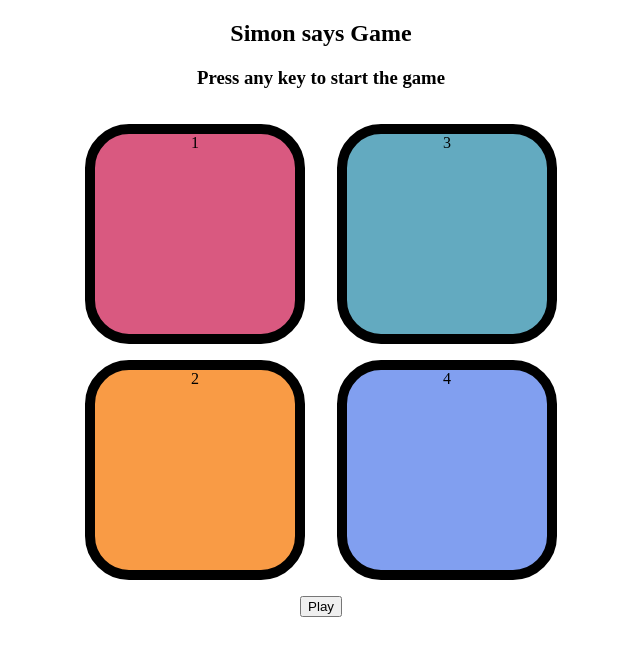
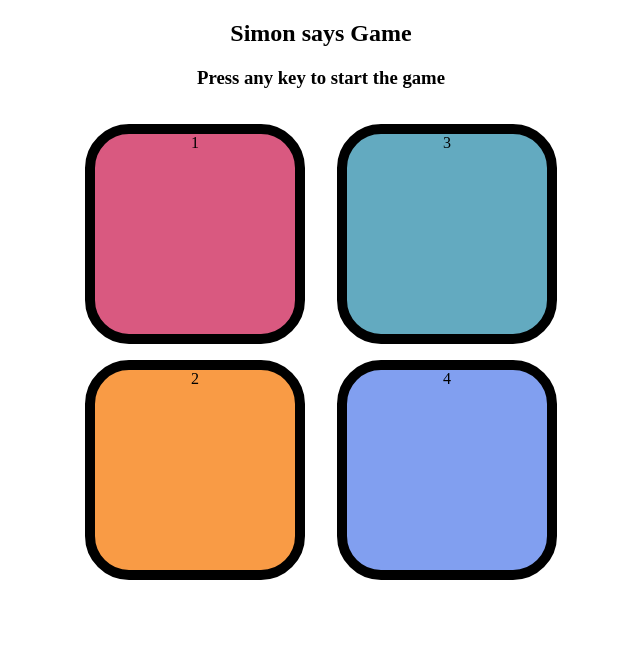
Before and after one commit to ashraful-tech/Simon-Says-Game, a plain HTML site: page index.html in a window 1280 px wide. Shown: the whole page, without its empty margins (319-959 px from the left). Drawn offline with Linux system fonts and the light colour scheme.

Commit message:
Update index.html

```diff
--- a/index.html
+++ b/index.html
@@ -24,7 +24,6 @@
         </div>
     </div>
 
-     <button>Play</button>
 
     <script src="app.js"></script>
 </body>
```
